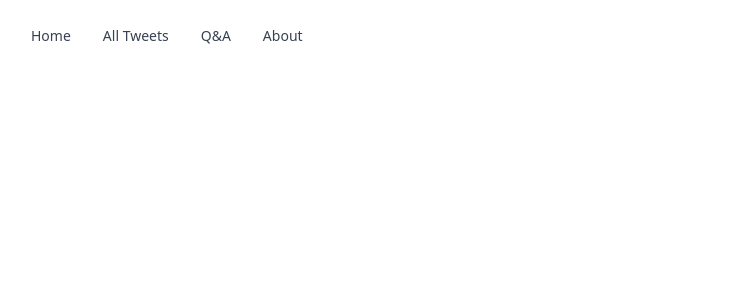
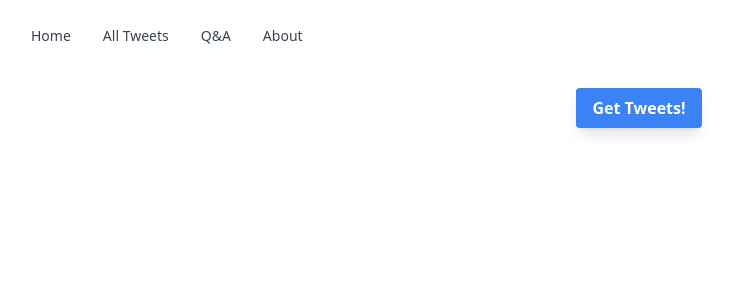
Before and after one commit to loganhagen/sentiment-analyzer, a SvelteKit app in the folder frontend/: page /all in a window 1280 px wide. Shown: the top 300 px of the page, without its empty margins (1-734 px from the left). Built offline with nearby package versions, Linux system fonts and the light colour scheme; no server answers.

Commit message:
fix: style page

```diff
--- a/frontend/src/routes/all/+page.svelte
+++ b/frontend/src/routes/all/+page.svelte
@@ -1,9 +1,7 @@
 <script>
-    import { onMount } from 'svelte';
-
     let tweets = new Array();
 
-    onMount(async function () {
+    async function getTweets() {
             let response;
             var as = "";
 
@@ -20,14 +18,35 @@
             } else {
                 console.log(`HTTP response code: ${response?.status}`);
             }
-        });
+        }
 
 </script>
 
-{#each tweets as tweet, i}
-    <br>
-    <p>{i + 1}</p>
-    <p>{tweet["_id"]}</p>
-    <p>{tweet["content"]}</p>
-    <p ><a href="//twitter.com/user/status/{tweet["_id"]}" target="_blank" rel="noreferrer">Link to post</a></p>
-{/each}
+<main>
+    <div>
+        <button class="bg-blue-500 hover:bg-blue-700 text-white font-bold py-2 px-4 rounded shadow-lg"
+        on:click={getTweets}>Get Tweets!
+        </button>
+        <br>
+        {#each tweets as tweet, i}
+            <br>
+            <p>Post #{i + 1}</p>
+            <p>ID: {tweet["_id"]}</p>
+            <p>"{tweet["content"]}"</p>
+            <p>----</p>
+            <p><a href="//twitter.com/user/status/{tweet["_id"]}" style="color: blue" target="_blank" rel="noreferrer">Link</a></p>
+        {/each}
+    <div>
+</main>
+
+<style lang="postcss">
+	:global(html) {
+		background-color: theme(colors.white);
+	}
+	div {
+		text-align: center;
+		padding: 1em;
+		max-width: 1000px;
+		margin: 0 auto;
+	}
+</style>
--- a/frontend/src/routes/question/+page.svelte
+++ b/frontend/src/routes/question/+page.svelte
@@ -1,7 +1,6 @@
 <script>
 	import { onMount } from 'svelte';
 	let question = "";
-	let result = "";
 	let answer = "";
 
 	async function askQuestion () {
```
